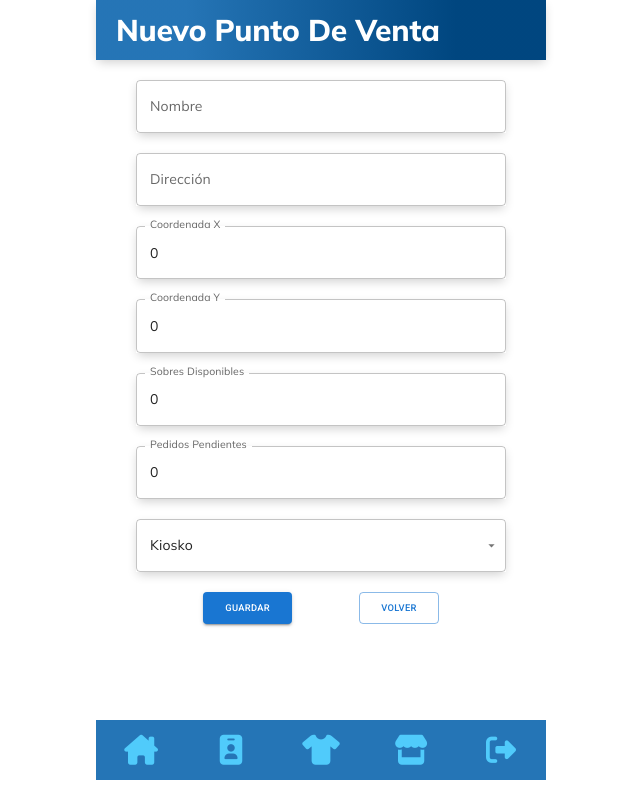
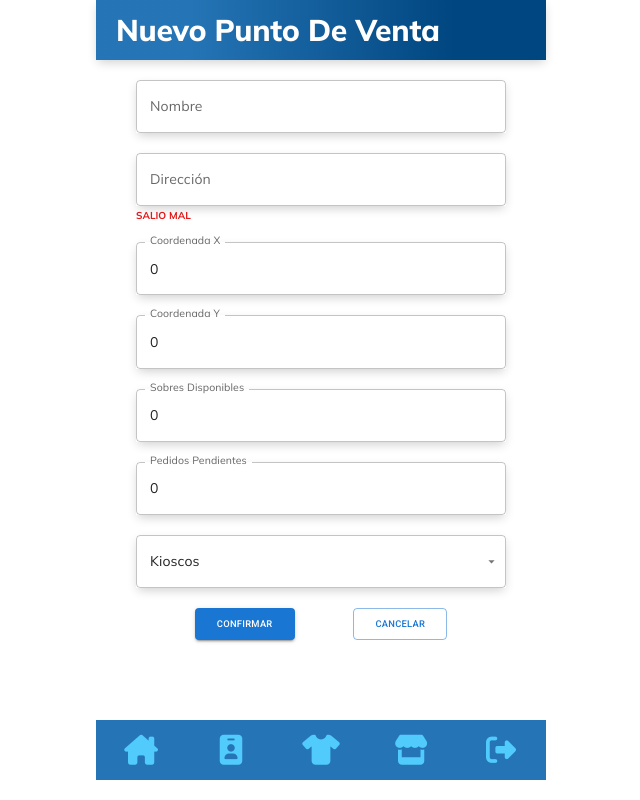
Before and after one commit to facubarneche/worldcapp2023-backoffice, a React (Vite) app: page /puntos-de-venta/nuevo in a window 1280 px wide. Shown: the whole page, without its empty margins (319-959 px from the left). Built offline with nearby package versions, Linux system fonts and the light colour scheme.

Commit message:
Cambio en forms para no repetir tanto código

```diff
--- a/src/components/FormActions/FormActions.jsx
+++ b/src/components/FormActions/FormActions.jsx
@@ -2,26 +2,21 @@ import { Button } from '@mui/material'
 import './FormActions.css'
 
 export const FormActions = ({
-  leftButtonText = 'Guardar',
-  leftButtonClick = () => {
-    console.log('Guardar')
-  },
+  leftButtonText = 'Confirmar',
+  rightButtonText = 'Cancelar',
   leftButtonProps = {},
-  rightButtonText = 'Volver',
-  rightButtonClick = () => {
-    console.log('Volver')
-  },
   rightButtonProps = {},
+  handleLeftButtonClick = () =>{},
+  handleRightButtonClick = () => {},
 }) => {
+
   return (
     <footer className="step-footer">
       <Button
         variant="contained"
         size="large"
         {...leftButtonProps}
-        onClick={() => {
-          leftButtonClick()
-        }}
+        onClick={handleLeftButtonClick}
       >
         {leftButtonText}
       </Button>
@@ -29,9 +24,7 @@ export const FormActions = ({
         size="large"
         variant="outlined"
         {...rightButtonProps}
-        onClick={() => {
-          rightButtonClick()
-        }}
+        onClick={handleRightButtonClick}
       >
         {rightButtonText}
       </Button>
--- a/src/pages/OneForAll/Forms/MarketForm.jsx
+++ b/src/pages/OneForAll/Forms/MarketForm.jsx
@@ -1,15 +1,20 @@
-import { TextField } from '@mui/material'
+import { Box, TextField } from '@mui/material'
 import { FormActions } from 'components/FormActions/FormActions'
 import { useOnInit } from 'custom_hooks/hooks'
 import { useNavigate, useOutletContext, useParams } from 'react-router-dom'
 import { Market } from 'models/MarketModel/Market.model'
 import { marketService } from 'services/MarketService/MarketService'
-import { useState } from 'react'
+import { Fragment, useState } from 'react'
 
 const BusinessesType = {
-  Kiosko: 'Kiosko',
-  Libreria: 'Libreria',
-  Supermercado: 'Supermercado',
+  Kioskos: 'Kioscos',
+  Librerias: 'Librerias',
+  Supermercados: 'Supermercados',
+}
+
+const InputType = {
+  TextField: 'TextField',
+  Select: 'Select',
 }
 
 export const MarketForm = ({ headerTitle }) => {
@@ -19,6 +24,79 @@ export const MarketForm = ({ headerTitle }) => {
   // @ts-ignore
   const [setHeaderTitle] = useOutletContext()
   const navigate = useNavigate()
+
+  const inputs = {
+    nombre: {
+      name: 'Nombre',
+      type: InputType.TextField,
+      value: marketData.nombre,
+      className: 'field',
+      defaultValue: '',
+      elementProps: {},
+      error: '',
+      options: {},
+    },
+    direccion: {
+      name: 'Dirección',
+      type: InputType.TextField,
+      value: marketData.direccion,
+      className: 'field',
+      defaultValue: '',
+      elementProps: {},
+      error: 'SALIO MAL',
+      options: {},
+    },
+    geoX: {
+      name: 'Coordenada X',
+      type: InputType.TextField,
+      value: marketData.geoX,
+      className: 'field',
+      defaultValue: '',
+      elementProps: { type: 'number', step: 0.00001, min: -90, max: 90 },
+      error: '',
+      options: {},
+    },
+    geoY: {
+      name: 'Coordenada Y',
+      type: InputType.TextField,
+      value: marketData.geoY,
+      className: 'field',
+      defaultValue: '',
+      elementProps: { type: 'number', step: 0.00001, min: -90, max: 90 },
+      error: '',
+      options: {},
+    },
+    stock: {
+      name: 'Sobres Disponibles',
+      type: InputType.TextField,
+      value: marketData.stock,
+      className: 'field',
+      defaultValue: '',
+      elementProps: { type: 'number', min: 0 },
+      error: '',
+      options: {},
+    },
+    pedidosPendientes: {
+      name: 'Pedidos Pendientes',
+      type: InputType.TextField,
+      value: marketData.pedidosPendientes,
+      className: 'field',
+      defaultValue: '',
+      elementProps: { type: 'number', min: 0 },
+      error: '',
+      options: {},
+    },
+    tipoPuntoDeVenta: {
+      name: 'Pedidos Pendientes',
+      type: InputType.Select,
+      value: marketData.pedidosPendientes,
+      className: 'field',
+      defaultValue: marketData.tipoPuntoDeVenta,
+      elementProps: { native: true },
+      error: '',
+      options: BusinessesType,
+    },
+  }
 
   useOnInit(() => {
     setHeaderTitle(headerTitle)
@@ -40,71 +118,52 @@ export const MarketForm = ({ headerTitle }) => {
     setMarketData(nuevoMarket)
   }
 
+  const handleClickConfirm = () => {
+    //marketService.create(marketData)
+  }
+
+  const renderError = (error) => error !== '' ? <span className="field__error">{error}</span> : null
+
   return (
     <>
+      {Object.entries(inputs).map(([key, props], index) =>
+        <Fragment key={index}>
+          {props.type === InputType.TextField ?
+            <Box key={index} className="field__container">
               <TextField
-        className="field"
-        value={marketData.nombre}
-        label="Nombre"
-        onChange={(e) => handleChange('nombre', e.target.value)} />
+                key={index}
+                className={props.className}
+                inputProps={{ ...props.elementProps }}
+                value={props.value}
+                label={props.name}
+                onChange={(e) => handleChange(key, e.target.value)}
+              />
+              {renderError(props.error)}
+            </Box>
+            : props.type === InputType.Select ?
               <TextField
-        className="field"
-        value={marketData.direccion}
-        label="Dirección"
-        onChange={(e) => handleChange('direccionPlana', e.target.value)}
-      />
-      <TextField
-        className="field"
-        value={marketData.geoX}
-        inputProps={{ type: 'number', step: 0.00001, min: -90, max: 90 }}
-        label="Coordenada X"
-        onChange={(e) => handleChange('geoX', e.target.value)}
-      />
-      <TextField
-        className="field"
-        value={marketData.geoY}
-        inputProps={{ type: 'number', step: 0.00001, min: -90, max: 90 }}
-        label="Coordenada Y"
-        onChange={(e) => handleChange('geoY', e.target.value)}
-      />
-      <TextField
-        className="field"
-        value={marketData.stock}
-        inputProps={{ type: 'number', min: 0 }}
-        label="Sobres Disponibles"
-        onChange={(e) => handleChange('stockSobres', e.target.value)}
-      />
-      <TextField
-        className="field"
-        value={marketData.pedidosPendientes}
-        inputProps={{ type: 'number', min: 0 }}
-        label="Pedidos Pendientes"
-        onChange={(e) => handleChange('pedidosPendientes', e.target.value)}
-      />
-      <TextField
-        className="field"
-        defaultValue={BusinessesType.Kiosko}
+                key={index}
+                className={props.className}
+                value={props.defaultValue}
                 select
-        SelectProps={{ native: true }}
-        onChange={(e) => handleChange('tipoPuntoDeVenta', e.target.value)}>
-
-        {Object.entries(BusinessesType).map(([key, value]) =>
-          <option key={key} value={value}>
+                SelectProps={{ ...props.elementProps }}
+                onChange={(e) => handleChange(key, e.target.value)}
+              >
+                {Object.entries(props.options).map(([clave, value]) =>
+                  <option key={clave} value={value}>
                     {value}
                   </option>
                 )}
               </TextField>
+              :
+              <></>
+          }
+        </Fragment>
+      )}
       <FormActions
-        leftButtonClick={() => {
-          marketService.create(marketData)
-        }}
-        rightButtonClick={() => {
-          //TODO: Handle clear of marketData
+        handleLeftButtonClick={handleClickConfirm}
+        handleRightButtonClick={() => {
           navigate('/puntos-de-venta')
-        }}
-        rightButtonText="Volver"
-        rightButtonProps={{
-          variant: 'outlined',
         }}
       />
     </>
--- a/src/styles/input.css
+++ b/src/styles/input.css
@@ -53,3 +53,15 @@
   background-color: white;
   font-size: 1.4em;
 }
+
+.field__container {
+  display: flex;
+  flex-wrap: wrap;
+  width: 100%;
+}
+
+.field__error {
+  color: var(--color-hot);
+  font-weight: 600;
+  margin-top: 0.3em;
+}
```
Also changed, not shown: src/components/FormActions/FormActions.css (line endings or trailing spaces), 1 other file (tests, documents, lock files or other folders). Lines whose indentation alone changed are shown as unchanged.
